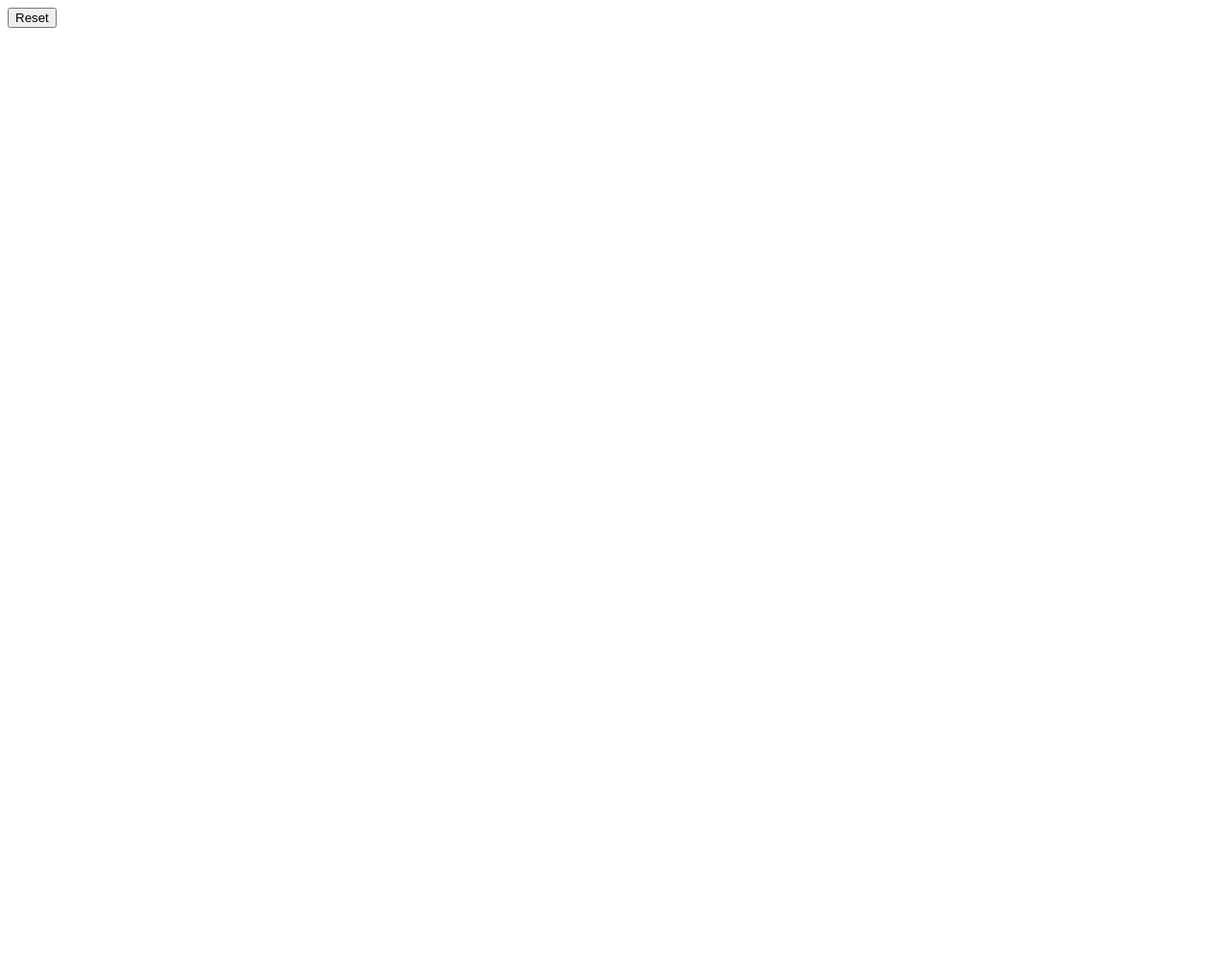
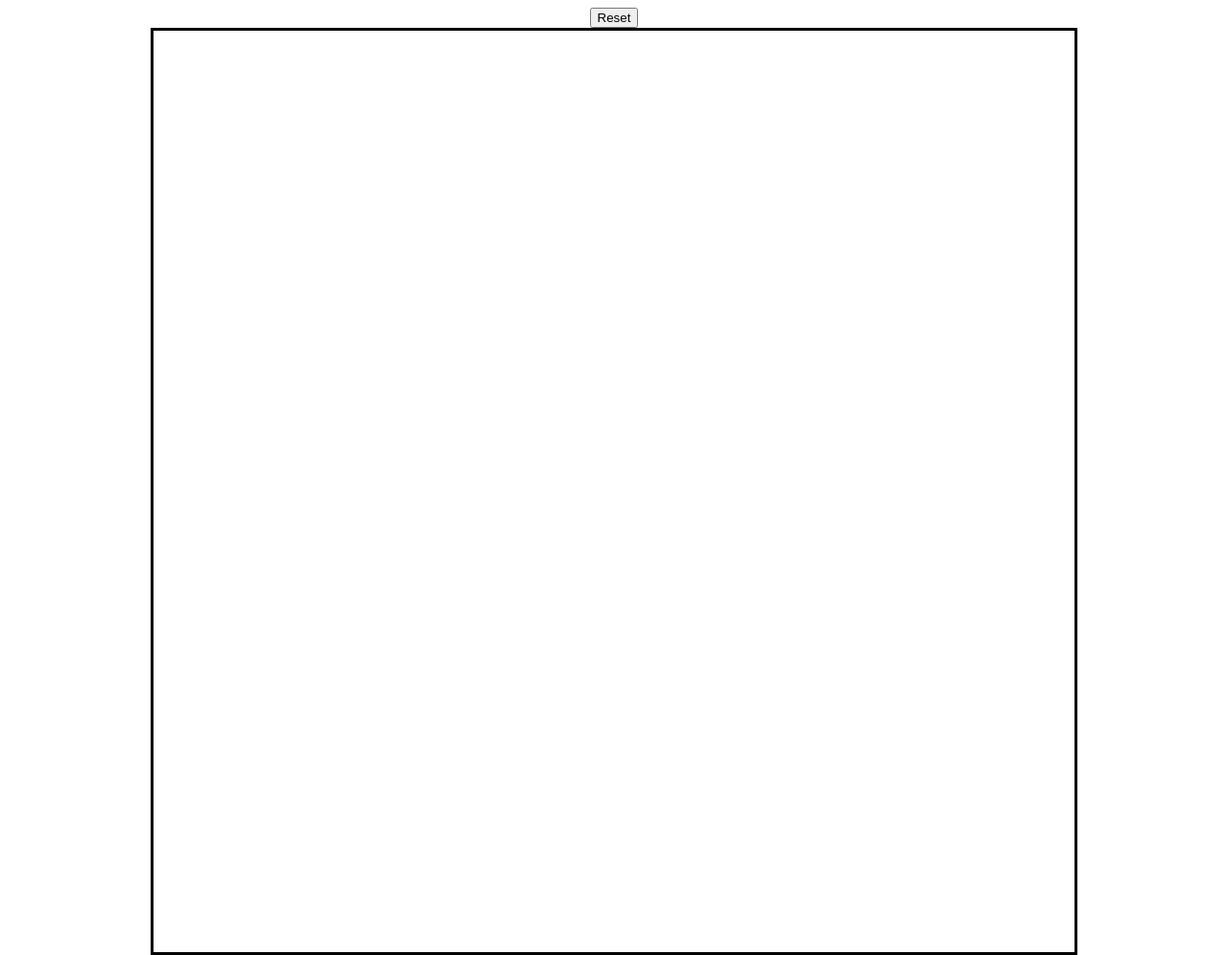
Before and after one commit to ckauj/etch-a-sketch, a plain HTML site: page index.html in a window 1280 px wide. Shown: the top 995 px of the page at 96% size. Drawn offline with Linux system fonts and the light colour scheme.

Commit message:
Resize grid. Align items in center of screen

```diff
--- a/style.css
+++ b/style.css
@@ -1,7 +1,15 @@
+body {
+    display: flex;
+    flex-direction: column;
+    align-items: center;
+}
+
 #grid-container {
     display: flex;
     flex-direction: column;
-    height: 2000px;
+    height: 960px;
+    width: 960px;
+    border-style: solid;
 }
 
 .grid-row {
```
